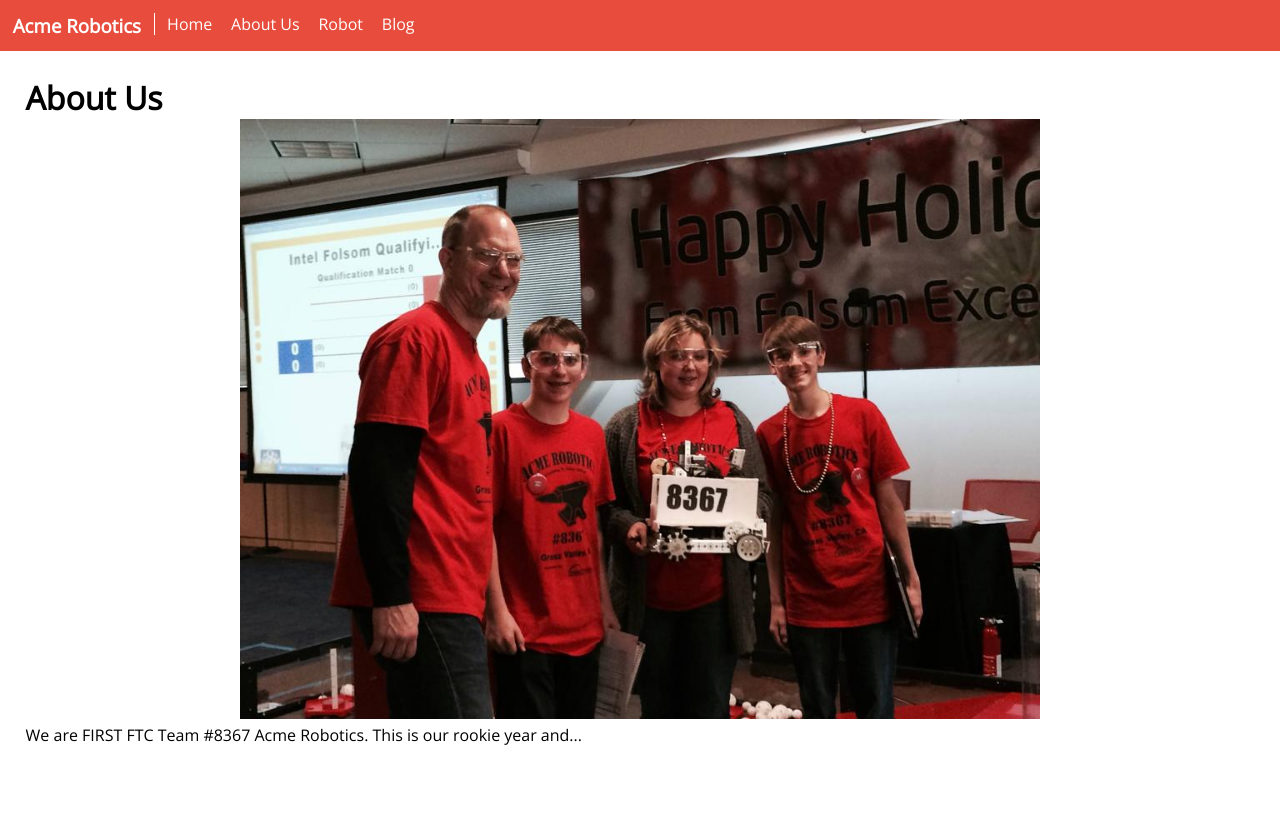
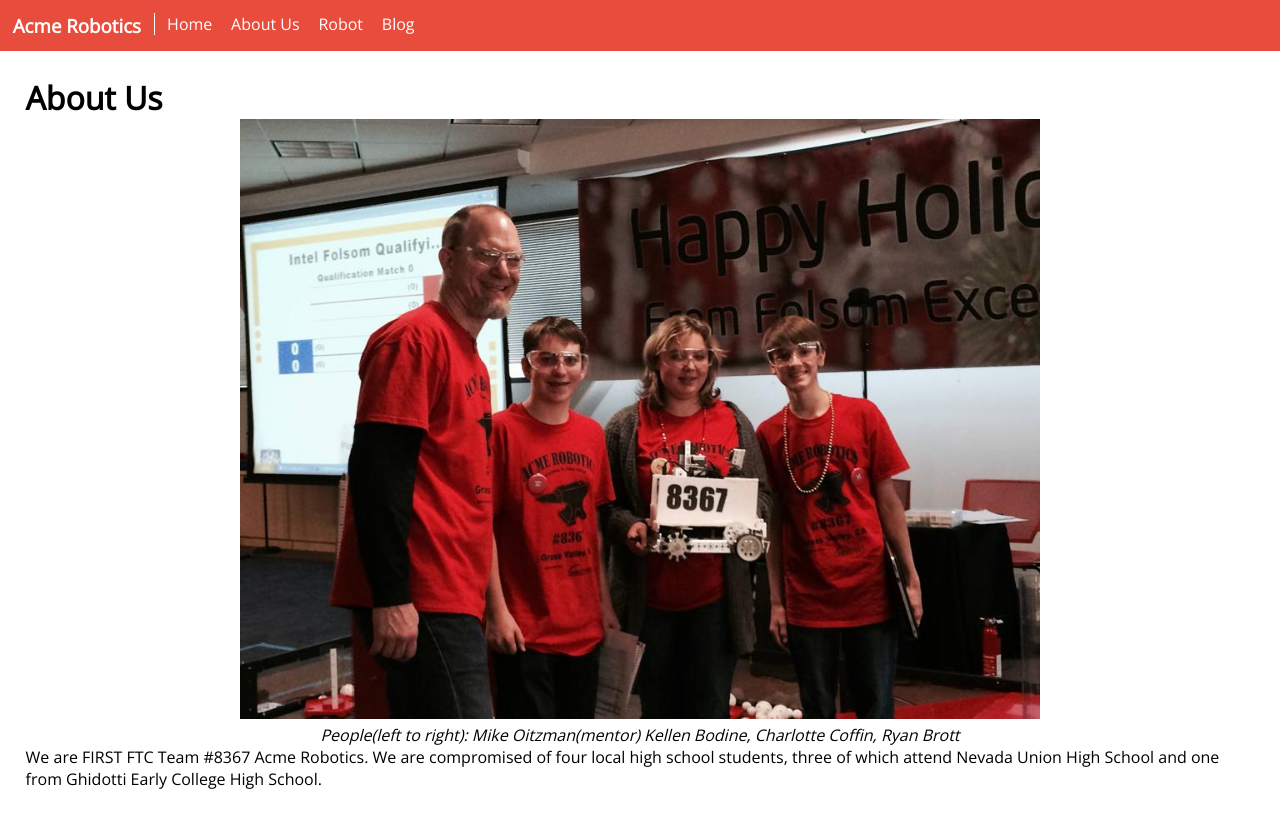
Before and after one commit to acmerobotics/acmerobotics.github.io, a Jekyll site: the page built from about.html, in a window 1280 px wide. Shown: the top 828 px of the page. Built offline with Jekyll 4.4.1, drawn with Linux system fonts in a browser that asks for light colours; nearby versions of some CDN libraries.

Commit message:
Added text

```diff
--- a/about.html
+++ b/about.html
@@ -5,7 +5,9 @@ title: About Us
 <h1>About Us</h1>
 <div class="centered">
 	<img class="full" src="/assets/team.jpg"/>
+	<p><i>People(left to right): Mike Oitzman(mentor) Kellen Bodine, Charlotte Coffin, Ryan Brott</i></p>
 </div>
 <!-- TODO Finish the team about by adding to the line(s) below -->
-<p>We are FIRST FTC Team #8367 Acme Robotics. This is our rookie year and...</p>
+<p>We are FIRST FTC Team #8367 Acme Robotics. We are compromised of four local high school students, three of which attend Nevada Union High School and one from Ghidotti Early
+College High School.  </p>
 {% include footer.html %}
```
